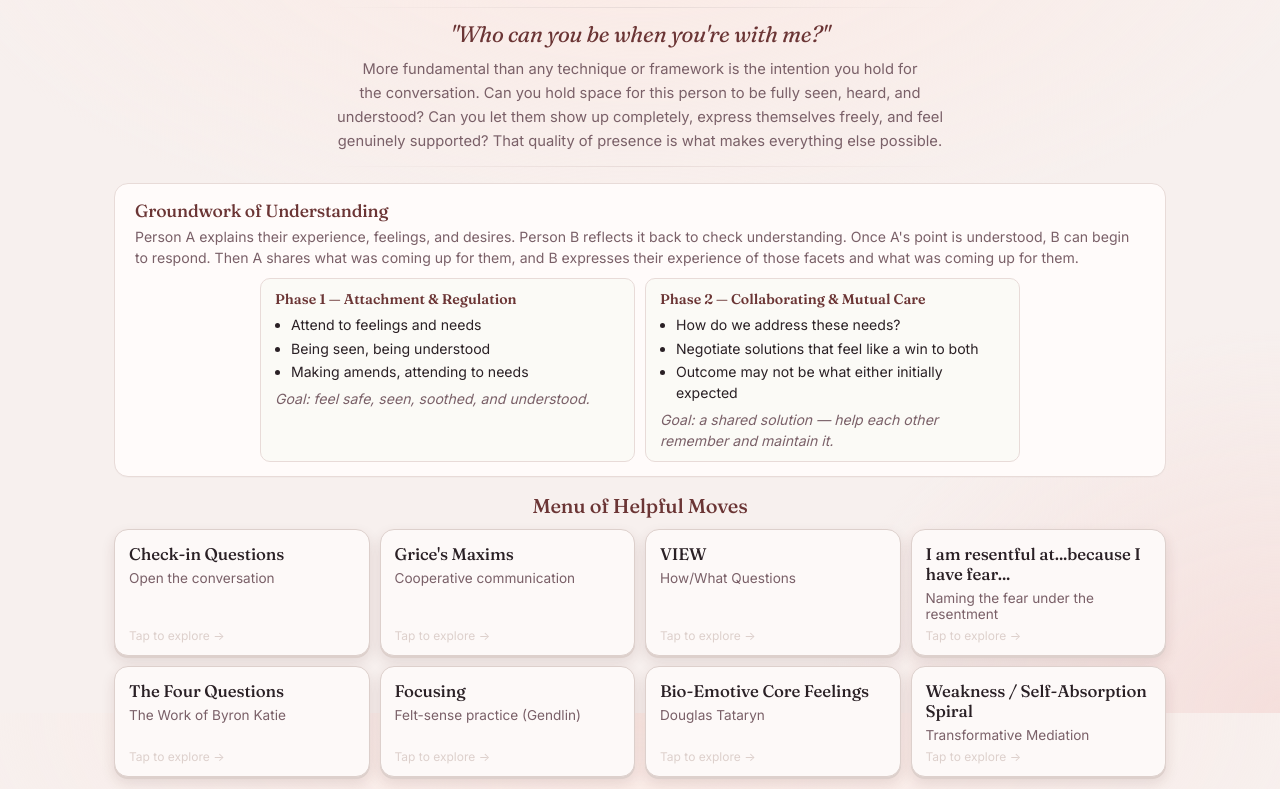
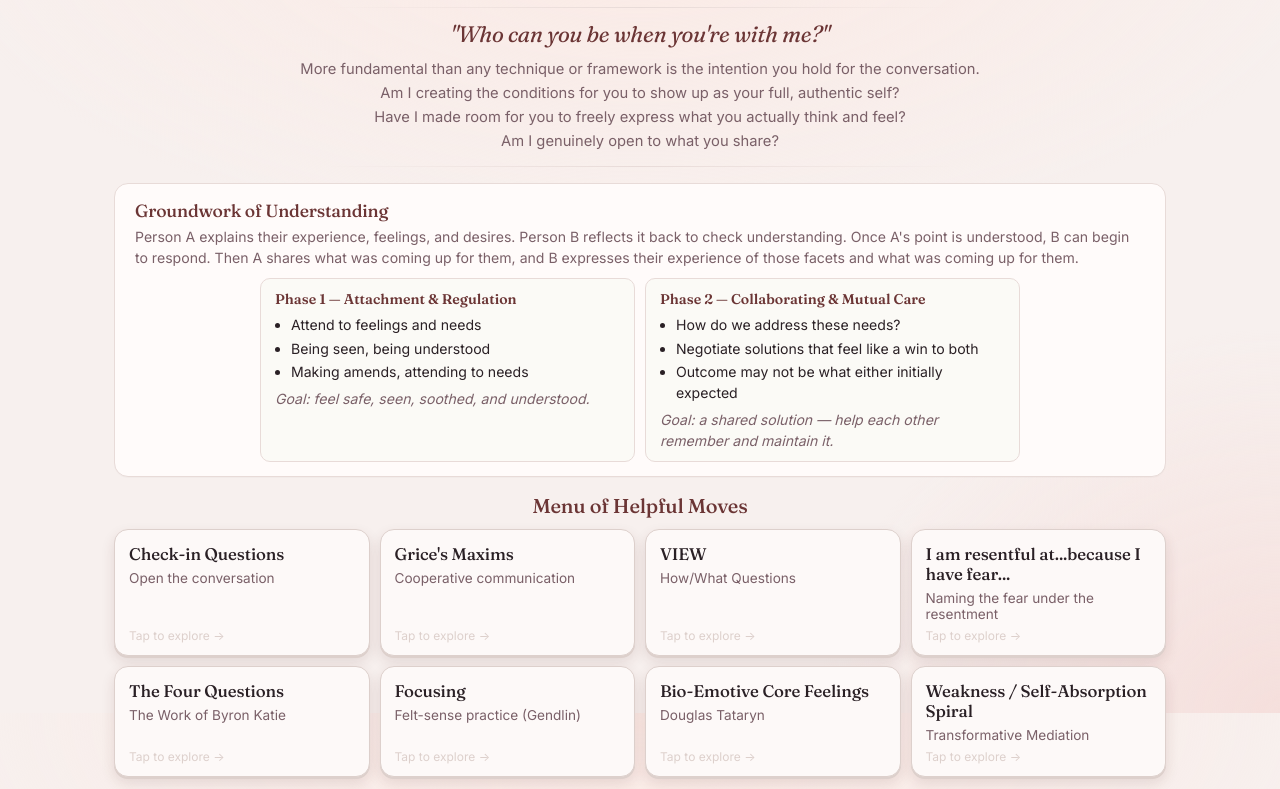
Before and after one commit to TetraLlama/luddle, a plain HTML site: page index.html in a window 1280 px wide. Shown: the part 87-876 px from the top of the page. Drawn offline with Linux system fonts and the light colour scheme.

Commit message:
Update epigraph framing with reflective questions

```diff
--- a/index.html
+++ b/index.html
@@ -376,7 +376,7 @@
 
   <div class="epigraph">
     <p class="question">"Who can you be when you're with me?"</p>
-    <p class="framing">More fundamental than any technique or framework is the intention you hold for the conversation. Can you hold space for this person to be fully seen, heard, and understood? Can you let them show up completely, express themselves freely, and feel genuinely supported? That quality of presence is what makes everything else possible.</p>
+    <p class="framing">More fundamental than any technique or framework is the intention you hold for the conversation.<br>Am I creating the conditions for you to show up as your full, authentic self?<br>Have I made room for you to freely express what you actually think and feel?<br>Am I genuinely open to what you share?</p>
   </div>
 
   <section class="groundwork" aria-labelledby="gw-title">
```
